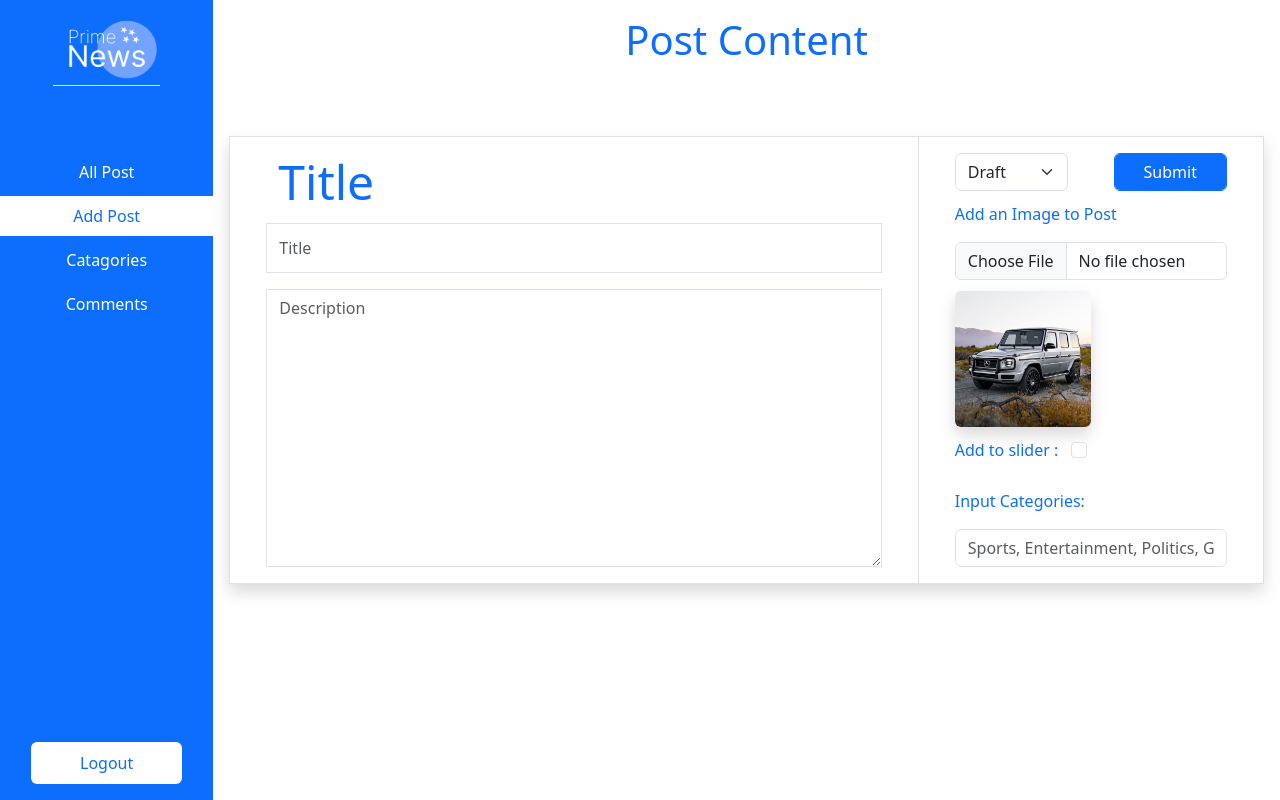
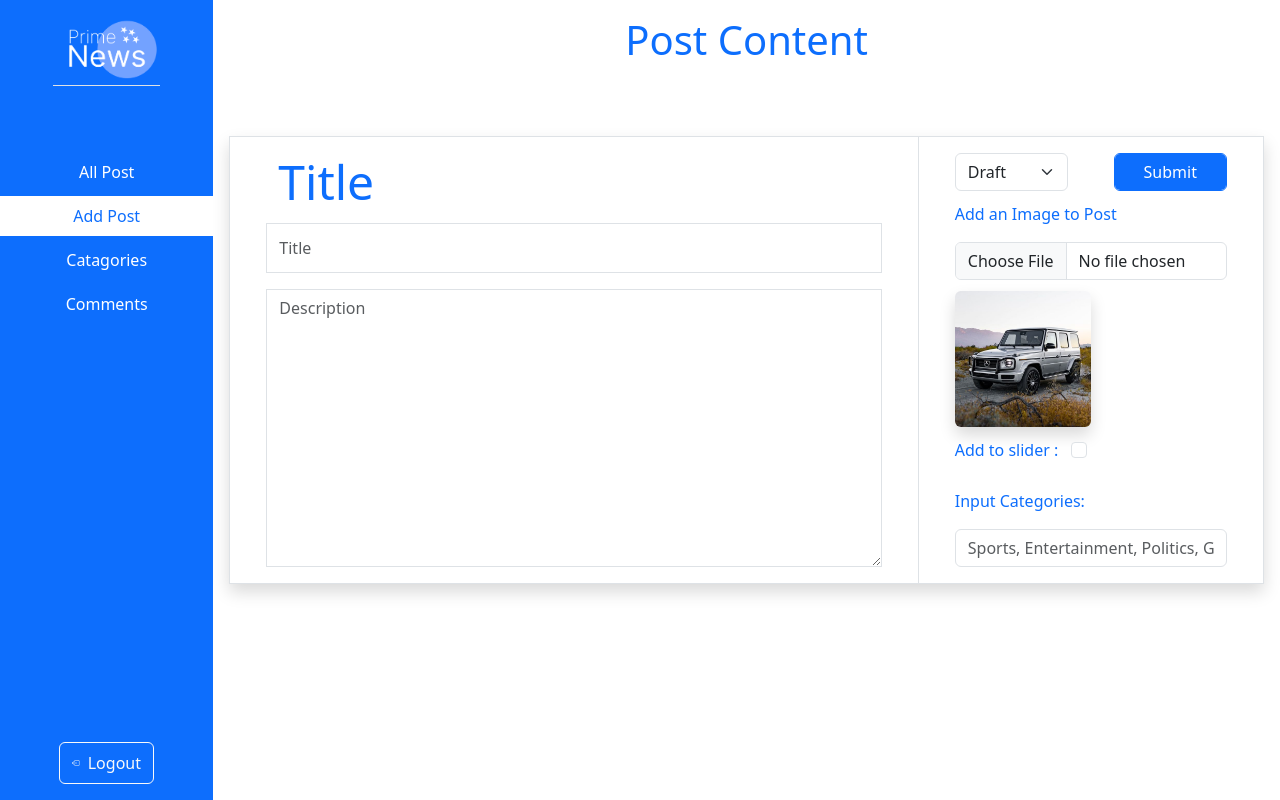
Before and after one commit to chinedugabriel/Blog-Post, a PHP site: page /php_projects/pages/add_post.php in a window 1280 px wide. Run offline with PHP 8.4, Linux system fonts and the light colour scheme.

Commit message:
fix: fixed the logout button for all pages in the dashboard

```diff
--- a/pages/add_post.php
+++ b/pages/add_post.php
@@ -51,8 +51,12 @@
                         </div>
                     </div>
                     <div class="row mt-auto">
-                        <div class="col-md-12 text-center">
-                            <button class="btn py-md-2 px-md-5 btn bg-white text-primary">
+                        <div class="col-md-12 d-flex justify-content-center">
+                            <button class="btn py-md-2  btn-outline-light d-flex align-items-center justify-content-center gap-2 w-50">
+                            <svg xmlns="http://www.w3.org/2000/svg" width="16" height="16" fill="currentColor" class="bi bi-box-arrow-left" viewBox="0 0 16 16">
+                                <path fill-rule="evenodd" d="M6 12.5a.5.5 0 0 0 .5.5h8a.5.5 0 0 0 .5-.5v-9a.5.5 0 0 0-.5-.5h-8a.5.5 0 0 0-.5.5v2a.5.5 0 0 1-1 0v-2A1.5 1.5 0 0 1 6.5 2h8A1.5 1.5 0 0 1 16 3.5v9a1.5 1.5 0 0 1-1.5 1.5h-8A1.5 1.5 0 0 1 5 12.5v-2a.5.5 0 0 1 1 0z"/>
+                                <path fill-rule="evenodd" d="M.146 8.354a.5.5 0 0 1 0-.708l3-3a.5.5 0 1 1 .708.708L1.707 7.5H10.5a.5.5 0 0 1 0 1H1.707l2.147 2.146a.5.5 0 0 1-.708.708z"/>
+                            </svg>
                                Logout
                             </button>
                         </div>
--- a/pages/all_post.php
+++ b/pages/all_post.php
@@ -62,7 +62,7 @@
                     </div>
                     <div class="row mt-auto">
                         <div class="col-md-12 d-flex justify-content-center">
-                            <button class="btn py-md-2  btn-outline-light d-flex align-items-center justify-content-center gap-1 w-50">
+                            <button class="btn py-md-2  btn-outline-light d-flex align-items-center justify-content-center gap-2 w-50">
                             <svg xmlns="http://www.w3.org/2000/svg" width="16" height="16" fill="currentColor" class="bi bi-box-arrow-left" viewBox="0 0 16 16">
                                 <path fill-rule="evenodd" d="M6 12.5a.5.5 0 0 0 .5.5h8a.5.5 0 0 0 .5-.5v-9a.5.5 0 0 0-.5-.5h-8a.5.5 0 0 0-.5.5v2a.5.5 0 0 1-1 0v-2A1.5 1.5 0 0 1 6.5 2h8A1.5 1.5 0 0 1 16 3.5v9a1.5 1.5 0 0 1-1.5 1.5h-8A1.5 1.5 0 0 1 5 12.5v-2a.5.5 0 0 1 1 0z"/>
                                 <path fill-rule="evenodd" d="M.146 8.354a.5.5 0 0 1 0-.708l3-3a.5.5 0 1 1 .708.708L1.707 7.5H10.5a.5.5 0 0 1 0 1H1.707l2.147 2.146a.5.5 0 0 1-.708.708z"/>
```
Also changed, not shown: pages/categories.php (+6 -2 lines), pages/comments.php (+6 -2 lines), pages/edith_post.php (+6 -2 lines).
